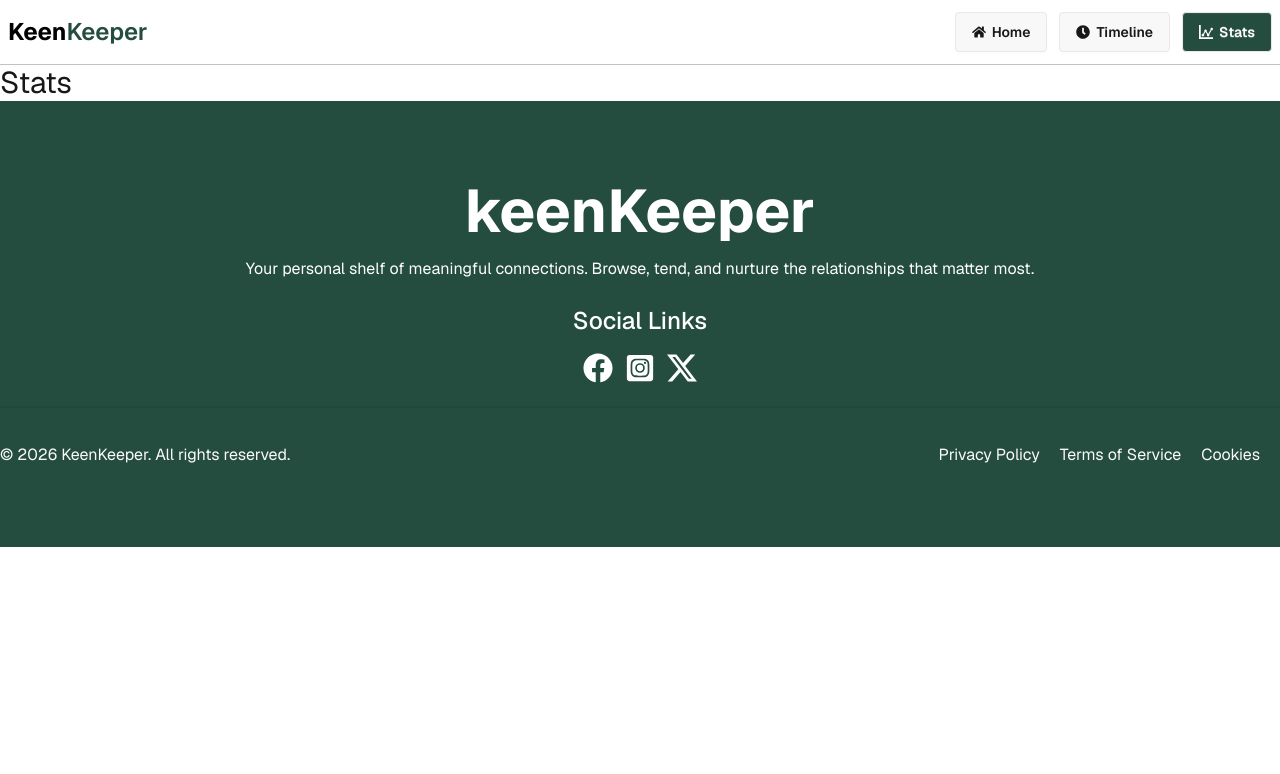
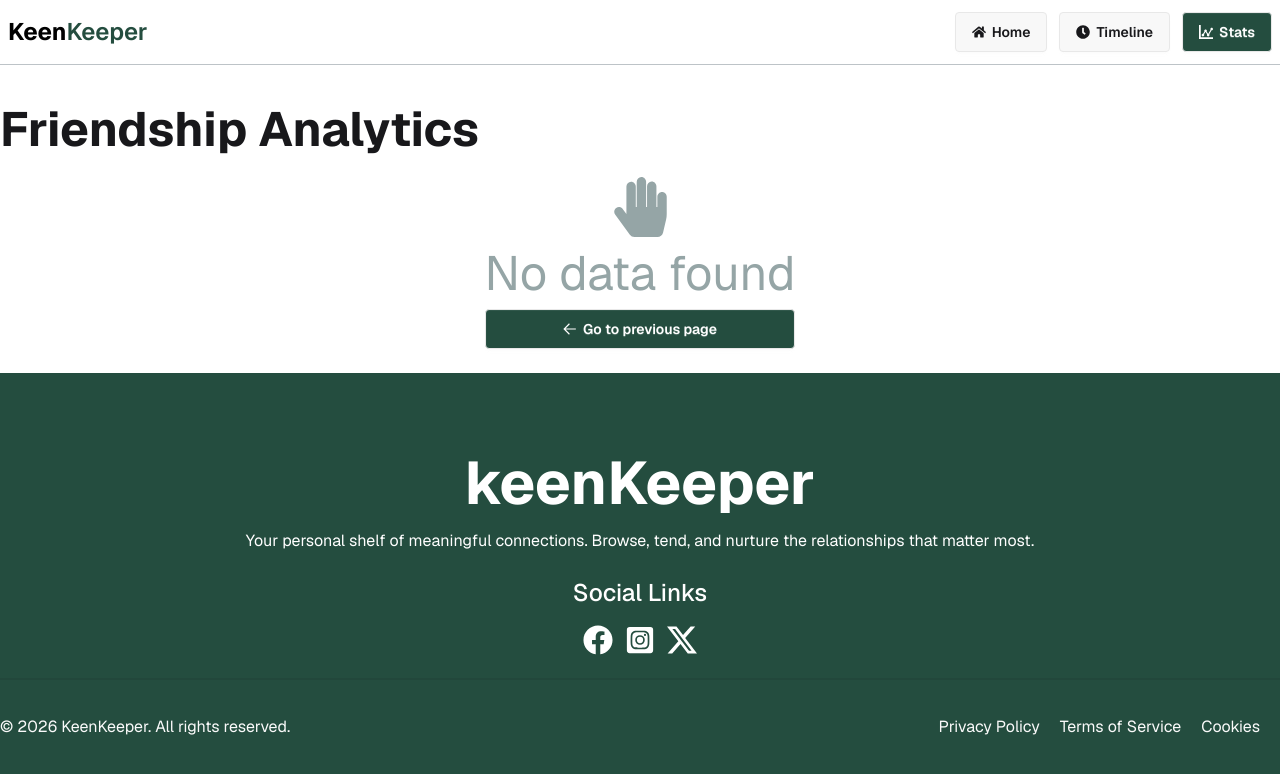
Before and after one commit to Sumit1085/B13-A7-keen-keeper, a React (Vite) app: page /stats in a window 1280 px wide. Shown: the top 774 px of the page. Built offline with nearby package versions, Linux system fonts and the light colour scheme.

Commit message:
all done ig

```diff
--- a/package.json
+++ b/package.json
@@ -16,6 +16,7 @@
     "react-icons": "^5.6.0",
     "react-router": "^7.14.1",
     "react-toastify": "^11.0.5",
+    "recharts": "^3.8.1",
     "tailwindcss": "^4.2.2"
   },
   "devDependencies": {
--- a/src/Components/Stats/Stats.jsx
+++ b/src/Components/Stats/Stats.jsx
@@ -1,11 +1,66 @@
-import React from 'react';
+import { Pie, PieChart, Cell, ResponsiveContainer } from 'recharts';
+import { useContext } from 'react';
+import { FriendContextAPI } from '../FriendContext/FriendContext';
+import { FaCircle } from 'react-icons/fa';
+import Nodata from '../Nodata/Nodata';
 
-const Stats = () => {
-    return (
-        <div>
-            <h1 className='text-3xl'>Stats</h1>
+export default function PieChartWithPaddingAngle({ isAnimationActive = true }) {
+  const { timeline = [] } = useContext(FriendContextAPI);
+
+  const chartData = [
+    { name: 'Call', value: timeline.filter(item => item.type === 'call').length },
+    { name: 'Text', value: timeline.filter(item => item.type === 'text').length },
+    { name: 'Video', value: timeline.filter(item => item.type === 'video').length },
+  ];
+
+  const hasData = timeline.length > 0 && chartData.some(item => item.value > 0);
+
+  const colors = ['#0088FE', '#00C49F', '#FFBB28'];
+
+  return (
+    <div className='container mx-auto mt-10'>
+      <h2 className='text-5xl font-bold'>Friendship Analytics</h2>
+
+      {!hasData ? (
+        <div className='flex justify-center my-6'>
+          <Nodata />
         </div>
-    );
-};
+      ) : (
+        <>
+          <div style={{ width: '100%', height: 350 }}>
+            <ResponsiveContainer>
+              <PieChart>
+                <Pie
+                  data={chartData}
+                  innerRadius="60%"
+                  outerRadius="80%"
+                  cornerRadius={10}
+                  paddingAngle={5}
+                  dataKey="value"
+                  nameKey="name"
+                  isAnimationActive={isAnimationActive}
+                >
+                  {chartData.map((entry, index) => (
+                    <Cell key={`cell-${index}`} fill={colors[index % colors.length]} />
+                  ))}
+                </Pie>
+              </PieChart>
+            </ResponsiveContainer>
+          </div>
 
-export default Stats;
+          <div className='flex justify-center py-2 mb-3'>
+            <p className='flex items-center mr-2 gap-2'>
+              <FaCircle className='text-[#0088FE]' /> Call
+            </p>
+            <p className='flex items-center mr-2 gap-2'>
+              <FaCircle className='text-[#00C49F]' /> Text
+            </p>
+            <p className='flex items-center mr-2 gap-2'>
+              <FaCircle className='text-[#FFBB28]' /> Video
+            </p>
+          </div>
+        </>
+      )}
+    </div>
+  );
+}
```
Also changed, not shown: 1 other file (tests, documents, lock files or other folders).
